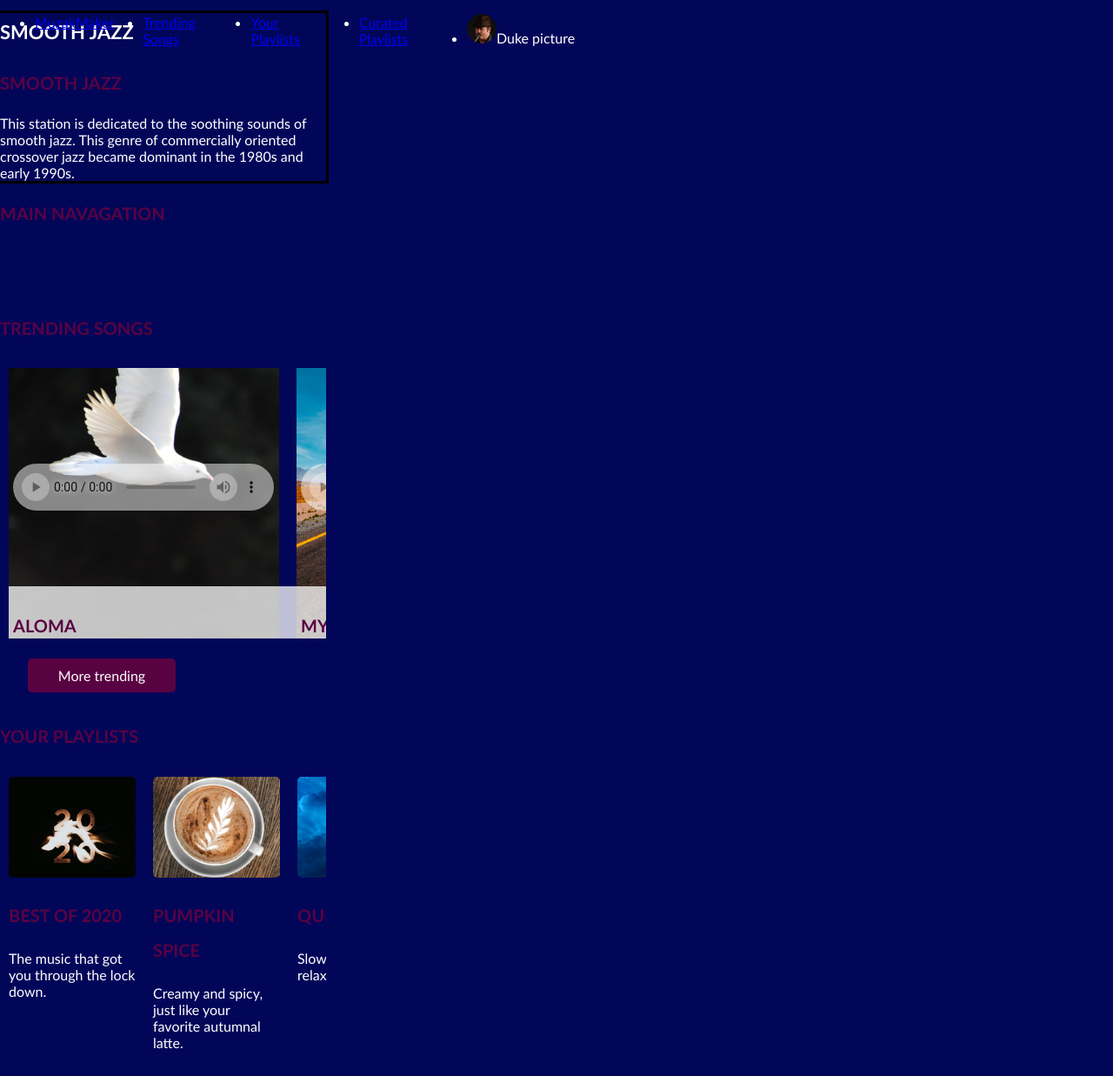
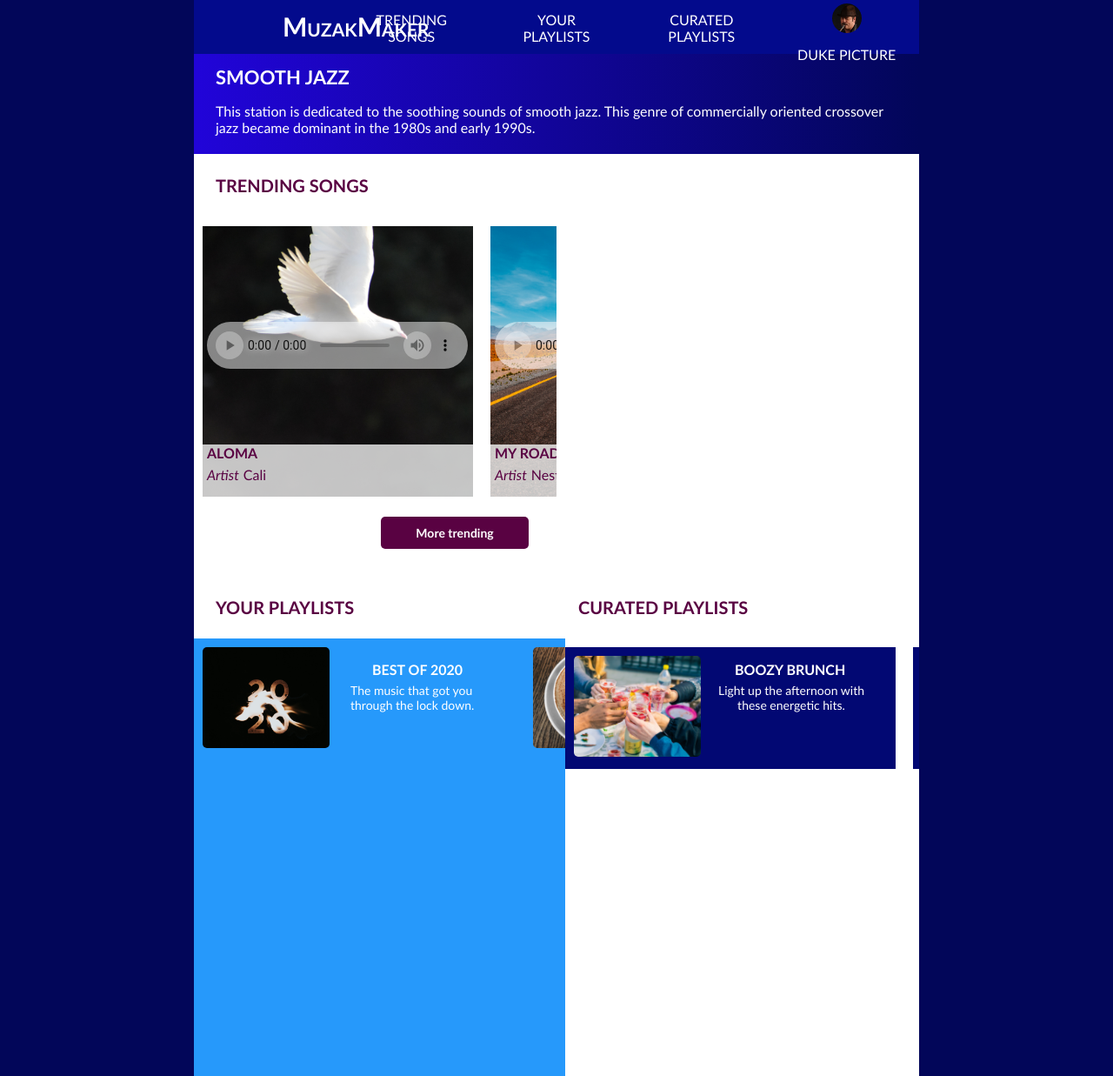
Before and after one commit to DRobbers/streamingmediaB, a plain HTML site: page index.html in a window 1280 px wide. Shown: the top 1237 px of the page at 87% size. Drawn offline with Linux system fonts and the light colour scheme.

Commit message:
updated for large size

```diff
--- a/index.html
+++ b/index.html
@@ -13,13 +13,13 @@
     <header>
 
     <h1>Smooth Jazz</h1>
-<h2>Smooth Jazz</h2>
+
 <p>This station is dedicated to the soothing sounds of smooth jazz. This genre of commercially oriented crossover jazz became dominant in the 1980s and early 1990s.</p>
 </header>
 <nav>
     <h2>Main Navagation</h2>
     <input type="checkbox" id="dropdown">
-    <label for="dropdown"><span></span></span></label>
+    <label for="dropdown"><span></span></label>
     <ul>
     <li><a href="#home"> MuzakMaker</a></li>
     <li><a href="#trending">Trending <br>Songs</a></li>
@@ -114,7 +114,7 @@ Your browser does not support the <code>audio</code> element.
 <a href="#" class="more">More trending</a>
 </section>
 
-<section id=""playlists>
+<section id="playlists">
 
 <h2>Your Playlists</h2>
 <div class="scroll">
@@ -203,28 +203,15 @@ Your browser does not support the <code>audio</code> element.
 </div>
 
 
-
-
-
-
-
-
-
-
-
-
-
-
-
-
-
-
-<button>More curated</button>
+<a href"#" class="more">More curated</a>
 </section>
 </main>
 
 
-<footer>Copyright 2022 Smooth Jazz</footer>
+<footer>
+    <p><small>Copyright &copy;2022 Smooth Jazz</small></p>
+
+    </footer>
 
 
 </body>
--- a/styles.css
+++ b/styles.css
@@ -1,3 +1,5 @@
+/* Global Styles */
+
 html {
     box-sizing: border-box;
 
@@ -6,32 +8,44 @@ html {
     box-sizing: inherit;
 }
 html {
-    width: 375px;
+
     background-color: #020659;
-}
-/* img {
-    max-width: 100%;
-}     */
-header {
-    outline: 3px solid black;
 }
 
 body {
+    width: 375px;
     font-family: Optima, sans-serif;
     color: #ffffff;
-    margin: 0;
-    position: auto;
-
+    background-color: #ffffff;
+    margin: 0 auto;
 
 }
-main {
-    position: auto;
+header {
+    padding-top: 60px;
+    padding-bottom: 5px;
+    padding-left:25px;
+    padding-right: 25px;
+    background-image: linear-gradient(to right, #2104d9, #020659)
+}
+header h1 {
+    line-height: normal;
 }
 
 h1 {
     font-size: 22px;
     line-height: 2em;
+    font-weight: bold;
+    color: #ffffff;
 
+}
+
+header p {
+    font-size: 16px;
+    color: #ffffff;
+}
+nav h2 {
+    visibility: hidden;
+    height: 1px;
 }
 
 h1, h2, h3 {
@@ -39,12 +53,168 @@ h1, h2, h3 {
     text-transform:uppercase;
 
 }
-h2, h3 {
-    font-size: 20px;
-    color:#590242;
-    line-height: 2em;
+
+nav {
+    width: 375px;
+    height: 62px;
+    background-color: #030a8c;
+    position: absolute;
+    top: 0;
+    z-index: 1;
+    text-transform: uppercase;
+
+}
+ul {
+    text-align: center;
+    margin: 0;
+    padding: 0;
+    list-style: none;
+    overflow: hidden;
+    background-color: #2104d9;
+    max-height: 0;
+    transition: max-height .2s ease-out;
+}
+li a {
+    display: block;
+    padding: 20px 20px;
+    text-decoration: none;
+    color: #ffffff;
 }
 
+
+[href="#home"] {
+    text-transform: capitalize;
+    font-variant: small-caps;
+    font-weight: bold;
+    font-size: 30px;
+    position: absolute;
+    top: 0;
+    left: 90px;
+    padding: 16px 16px;
+}
+h2 {
+    font-size: 20px;
+    line-height: 2em;
+    color: #590242;
+    margin-left: 25px;
+}
+#trending h3 {
+    font-size: 16px;
+    color: #ffffff;
+    margin-top: -5px;
+}
+h3 {
+    font-size: 16px;
+    color: #ffffff;
+
+}
+dl {
+    display: flex;
+    margin-top: -10px;
+    color: #590242;
+}
+#trending h3, #trending dl {
+    color: #590242;
+}
+dt {
+    font-weight: light;
+    font-style: italic;
+    font-size: 16px;
+    padding-right: 5px;
+}
+dd {
+    font-size: 16px;
+    margin: 0;
+}
+audio {
+    position: absolute;
+    bottom: 150px;
+    left: 5px;
+}
+.more {
+    font-weight: bold;
+    font-size: 14px;
+    text-decoration: none;
+    background-color: #590242;
+    color: #ffffff;
+    border-radius: 5px;
+    padding: 10px;
+    width: 150px;
+    display: block;
+    text-align: center;
+    margin: 10px 0 30px 32px;
+
+}
+.more:hover {
+    background-color: #020659;
+}
+#playlists p, #curated p {
+    font-size: 14px;
+    color: #ffffff;
+}
+footer {
+    font-weight: bold;
+    font-size: 10px;
+    text-align: center;
+    padding-bottom: 10px;
+    color: #590242;
+}
+a:hover, input:hover {
+    background-color: #590242;
+}
+label {
+    cursor: pointer;
+    display: block;
+    padding: 10px 20px;
+    margin-top: -10px;
+    position: relative;
+    user-select: none;
+
+}
+label span {
+    background-color: #ffffff;
+    display: block;
+    height: 2px;
+    position: relative;
+    transition: background-color .2s ease-out;
+    width: 18px;
+}
+label span:before, label span:after {
+    background-color: #ffffff;
+    content: '';
+    display: block;
+    height: 100%;
+    position: absolute;
+    transition: all .2s ease-out;
+    width: 100%;
+}
+label span:before {
+    top: 5px;
+}
+label span:after {
+    top: -5px;
+}
+input {
+    display: none;
+}
+input:checked ~ ul {
+    max-height: 500px;
+}
+input:checked ~ label span {
+    background: transparent;
+}
+input:checked ~ label span:before {
+    transform: rotate(-45deg);
+}
+input:checked ~ label span:after {
+    transform: rotate(45deg);
+}
+input:checked ~ label:not(.steps) span:before,
+input:checked ~ label:not(.steps) span:after {
+    top: 0;
+
+}
+/* Scroll styles */
 
 #trending ::-webkit-scrollbar {
     width: 15px;
@@ -79,6 +249,22 @@ box-shadow: inset 0 0 15px #020659;;
     background-color: #fff;
 
 }
+
+#playlists .scroll {
+    background-color: #2699fb;
+}
+
+#playlist section {
+    background-color: #0d8dfd;
+    text-align: center;
+    padding: 10px;
+}
+#curated section {
+    background-color: #020873;
+    text-align: center;
+    padding: 10px;
+}
+
 audio::-webkit-media-controls-mute-button {
     background-color: #ffffff;
     border-radius: 50%;
@@ -116,20 +302,20 @@ audio::-webkit-media-controls-enclosure {
     height: 50px;
     width: 350px;
 }
-dl {
+/* dl {
     display: flex;
 }
 dt {
     padding-right: 5px;
-}
-audio {
+} */
+/* audio {
 
     position: absolute;
     bottom: 150px;
     left: 5px;
 
-}
-.more {
+} */
+/* .more {
     text-decoration: none;
     background-color: #590242;
     color: #ffffff;
@@ -143,7 +329,7 @@ audio {
 }
 .more:hover {
 background-color: #020659;
-}
+} */
 
 ul {
     overflow: hidden;
@@ -200,14 +386,95 @@ input:checked ~ label:not(.steps) span:before, input:checked ~ label:not(.steps)
 }
 
 @media screen and (min-width:834px) {
+    body {
+        width: 834px;
+    }
+    label span, input {
+        display: none;
+    }
+    nav {
+        width: 834px;
+    }
+
+
     ul {
+        width: 834px;
         overflow: visible;
         position: absolute;
         top: 0;
         display: grid;
         grid-template-columns: 1fr 1fr 1fr 1fr 1fr;
+        grid-template-rows: 63px;
+        align-items: center;
     }
-    label span, input {
-        display: none;
+    li {
+        padding: 0;
+        margin: 0;
     }
+li a, [href="#home"] {
+    box-sizing: border-box;
+    padding: 12px;
+    height: 100%;
 }
+[href="home"] {
+    position: static;
+}
+
+nav a {
+    display: block;
+
+}
+main {
+    display: grid;
+    grid-template-columns: 417px 417px;
+
+}
+h2 {
+    margin-left: 25px;
+}
+#trending {
+    width: 417px;
+    grid-column: 1/3;
+}
+#playlists {
+    width: 427px;
+    grid-column: 1/2;
+}
+#curated {
+    width: 417px;
+    grid-column: 2/3;
+
+}
+#playlists section, #curated section {
+    height: 120px;
+    width: 360px;
+}
+#playlists img, #curated img {
+    float: left;
+    margin-right: 10px;
+    padding-bottom: 10px;
+}
+#playlists section h3, #curated section h3 {
+    position: absolute;
+    top: 0px;
+    left: 195px;
+    box-align: center;
+}
+#playlists p, #curated p {
+    position: absolute;
+    top: 27px;
+    left: 170px;
+    padding-right: 30px;
+}
+   #playlists .scroll, #curated .scroll {
+    overflow-x: hidden;
+    overflow-y: auto;
+    height: 515px;
+    grid-template-rows: repeat(5, 40px);
+    row-gap: 120px;
+   }
+   .more {
+    float: right;
+    margin: 10px 32px 30px 0;
+   }
+}
```
